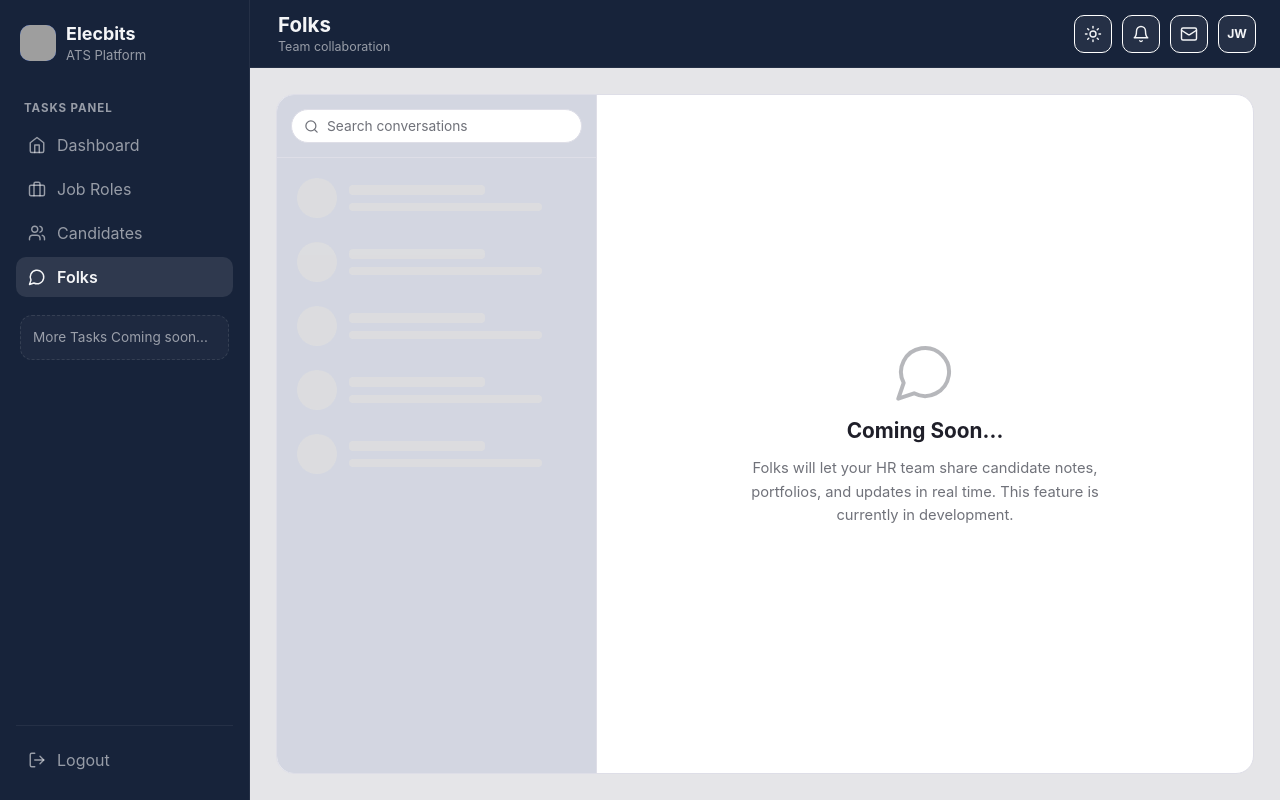
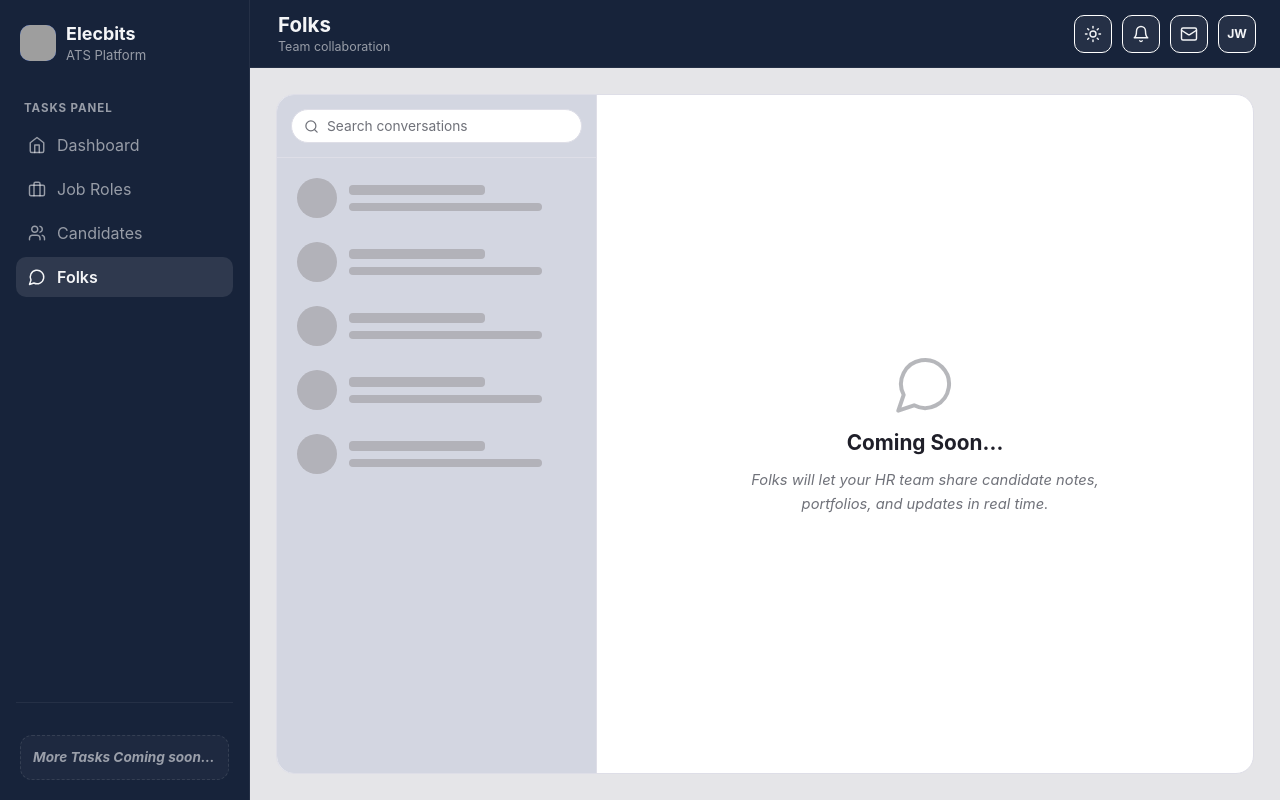
Before and after one commit to Bhardwaj-ux/ATS_Prototype_PHASE_1_MAIN-RECOVERED, a Django app: page /folks/ in a window 1280 px wide. Run offline with Django 5.2, Linux system fonts and the light colour scheme; a user stored in the database is signed in; data comes from the database, SQL or seed files in the repository; grey boxes are pictures that could not be loaded.

Commit message:
Removing Logout button from Task panel

```diff
--- a/templates/base.html
+++ b/templates/base.html
@@ -457,17 +457,10 @@
         </a>
       </nav>
 
-      <div class="coming-soon-box">More Tasks Coming soon...</div>
     </div>
 
     <div class="panel-footer">
-      <form method="post" action="{% url 'accounts:logout' %}" style="margin:0;">
-        {% csrf_token %}
-        <button type="submit" class="nav-item">
-          <span class="nav-icon"><svg viewBox="0 0 24 24" fill="none" stroke="currentColor" stroke-width="1.9" stroke-linecap="round" stroke-linejoin="round"><path d="M9 21H5a2 2 0 0 1-2-2V5a2 2 0 0 1 2-2h4"/><polyline points="16 17 21 12 16 7"/><line x1="21" x2="9" y1="12" y2="12"/></svg></span>
-          <span>Logout</span>
-        </button>
-      </form>
+      <div class="coming-soon-box"><i><b>More Tasks Coming soon...</b></i></div>
     </div>
   </aside>
 
--- a/templates/folks/index.html
+++ b/templates/folks/index.html
@@ -13,8 +13,8 @@
   .folks-search-box { display: flex; align-items: center; gap: 8px; background: var(--surface); border: 1px solid var(--border); border-radius: 999px; padding: 8px 12px; color: var(--text-muted); }
   .folks-search-box svg { width: 15px; height: 15px; flex-shrink: 0; }
   .folks-search-box span { font-size: 0.86rem; }
-  .folks-list { flex: 1; overflow-y: auto; padding: 8px; }
-  .folks-row { display: flex; align-items: center; gap: 12px; padding: 12px; border-radius: 12px; opacity: 0.75; filter:grayscale(3); }
+  .folks-list { flex: 1; overflow-y: auto; padding: 8px; filter: brightness(0.8); }
+  .folks-row { display: flex; align-items: center; gap: 12px; padding: 12px; border-radius: 12px; }
   .folks-avatar { width: 40px; height: 40px; border-radius: 50%; background: var(--border); flex-shrink: 0; }
   .folks-row-copy { flex: 1; min-width: 0; }
   .folks-row-name { height: 10px; width: 60%; background: var(--border); border-radius: 4px; margin-bottom: 8px; }
@@ -58,7 +58,7 @@
   <div class="folks-main">
     <svg viewBox="0 0 24 24" fill="none" stroke="currentColor" stroke-width="1.5" stroke-linecap="round" stroke-linejoin="round"><path d="M7.9 20A9 9 0 1 0 4 16.1L2 22Z"/></svg>
     <h2>Coming Soon...</h2>
-    <p>Folks will let your HR team share candidate notes, portfolios, and updates in real time. This feature is currently in development.</p>
+    <p><i>Folks will let your HR team share candidate notes, portfolios, and updates in real time.</i></p>
   </div>
 </div>
 {% endblock %}
```
